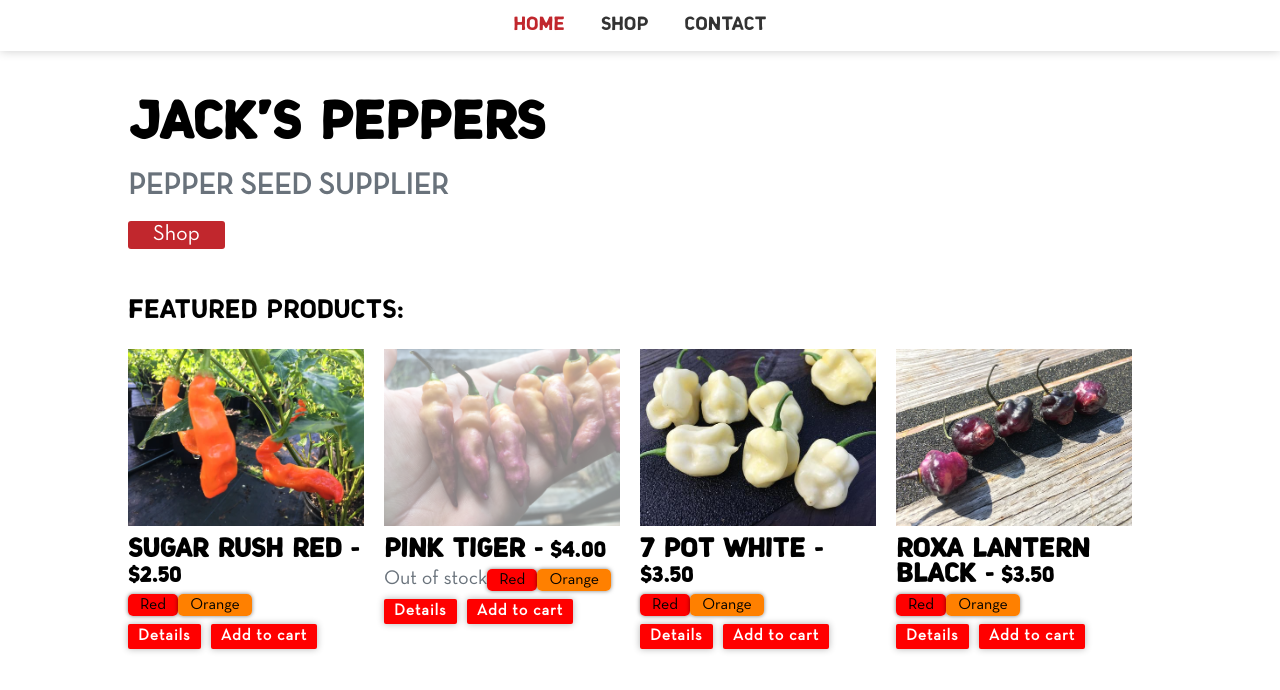
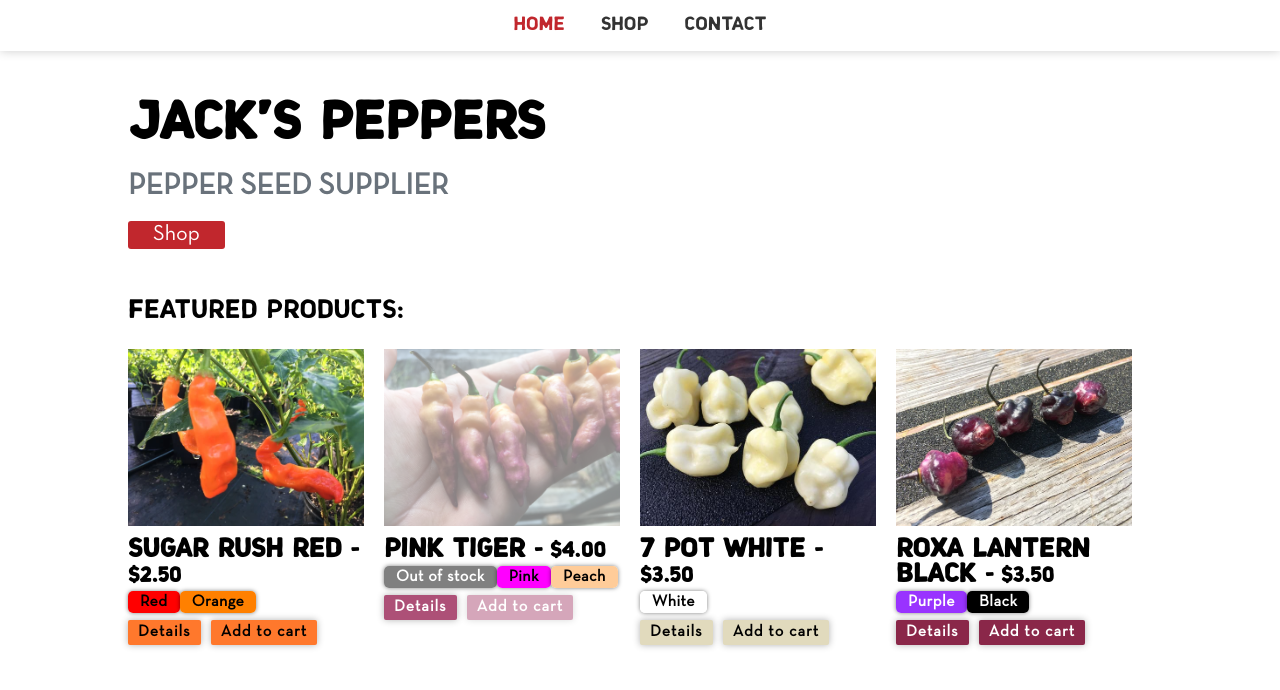
Before and after one commit to JackRKelly/JacksPeppers, a React (Create React App) app in the folder client/: page /home in a window 1280 px wide. Shown: the top 690 px of the page. Built offline with nearby package versions, Linux system fonts and the light colour scheme.

Commit message:
Added heat rating and color invert for card buttons

```diff
--- a/client/src/components/ProductCard/ProductCard.tsx
+++ b/client/src/components/ProductCard/ProductCard.tsx
@@ -7,6 +7,7 @@ interface Props {
   title: string;
   price: number;
   inStock: boolean;
+  heat: number;
   id: number;
   colorList: Array<string>;
   color?: string;
@@ -14,7 +15,7 @@ interface Props {
 }
 
 const ProductCard: React.FC<Props> = (props) => {
-  const { title, price, inStock, id, colorList, image } = props;
+  const { title, price, inStock, id, colorList, color, image, heat } = props;
 
   const [imagePath, setImagePath] = useState();
 
@@ -23,6 +24,25 @@ const ProductCard: React.FC<Props> = (props) => {
       setImagePath(image.default)
     );
   }
+
+  const lightOrDark = (color: string): boolean => {
+    let tempColor: any;
+    var r: number, g: number, b: number, hsp;
+
+    tempColor = color.match(
+      /^rgba?\((\d+),\s*(\d+),\s*(\d+)(?:,\s*(\d+(?:\.\d+)?))?\)$/
+    );
+    r = tempColor ? (tempColor[1] as number) : 0;
+    g = tempColor ? (tempColor[2] as number) : 0;
+    b = tempColor ? (tempColor[3] as number) : 0;
+
+    hsp = Math.sqrt(0.299 * (r * r) + 0.587 * (g * g) + 0.114 * (b * b));
+    if (hsp > 127.5) {
+      return true;
+    } else {
+      return false;
+    }
+  };
 
   return (
     <div className="product-card">
@@ -38,9 +58,8 @@ const ProductCard: React.FC<Props> = (props) => {
         <span className="product-card--price">- ${price.toFixed(2)}</span>
       </h1>
       <div className="product-card--tags">
-        <span className="product-card--availability">
-          {!inStock ? "Out of stock" : ""}
-        </span>
+        {!inStock ? <ProductTag text={"Out of stock"} color={"gray"} /> : ""}
+
         {colorList.map((color, index) => (
           <ProductTag
             text={color.split("|")[0]}
@@ -54,11 +73,13 @@ const ProductCard: React.FC<Props> = (props) => {
         className="product-card--link"
         to={`/product/${id}`}
         style={{
-          backgroundColor: colorList[0].split("|")[1],
-          // color: invert ? "#333" : "white",
-          // boxShadow: invert
-          //   ? "0 0 7px rgba(0, 0, 0, 0.2)"
-          //   : "0 0 7px rgba(0, 0, 0, 0.3)",
+          backgroundColor: color ? color : colorList[0].split("|")[1],
+          color: lightOrDark(color ? color : colorList[0].split("|")[0])
+            ? "black"
+            : "white",
+          boxShadow: lightOrDark(color ? color : colorList[0].split("|")[0])
+            ? "black"
+            : "white",
         }}
       >
         Details
@@ -67,13 +88,15 @@ const ProductCard: React.FC<Props> = (props) => {
         className="product-card--link"
         to={`/product/${id}`}
         style={{
-          backgroundColor: colorList[0].split("|")[1],
-          // color: invert ? "#333" : "white",
-          // boxShadow: invert
-          //   ? "0 0 7px rgba(0, 0, 0, 0.2)"
-          //   : "0 0 7px rgba(0, 0, 0, 0.3)",
-          // opacity: inStock ? 1 : 0.5,
-          // pointerEvents: inStock ? "auto" : "none",
+          backgroundColor: color ? color : colorList[0].split("|")[1],
+          color: lightOrDark(color ? color : colorList[0].split("|")[0])
+            ? "black"
+            : "white",
+          boxShadow: lightOrDark(color ? color : colorList[0].split("|")[0])
+            ? "black"
+            : "white",
+          opacity: inStock ? 1 : 0.5,
+          pointerEvents: inStock ? "auto" : "none",
         }}
       >
         Add to cart
--- a/client/src/components/ProductTag/ProductTag.tsx
+++ b/client/src/components/ProductTag/ProductTag.tsx
@@ -30,7 +30,7 @@ const ProductTag: React.FC<Props> = (props) => {
 
   return (
     <span
-      className="color-tag"
+      className="product-tag"
       style={{
         backgroundColor: color,
         color: lightOrDark(color) ? "black" : "white",
--- a/client/src/components/ProductTag/index.scss
+++ b/client/src/components/ProductTag/index.scss
@@ -1,7 +1,9 @@
 @import "../../assets/variables.scss";
 
-.color-tag {
+.product-tag {
   padding: 4px 12px;
   border-radius: 5px;
   box-shadow: 0 0 4px rgba(0, 0, 0, 0.5);
+  font-weight: bolder;
+  letter-spacing: 0.5px;
 }
--- a/client/src/pages/Home/Home.tsx
+++ b/client/src/pages/Home/Home.tsx
@@ -22,33 +22,41 @@ const Home: React.FC = () => {
           <ProductCard
             id={53}
             title="Sugar Rush Red"
+            heat={1}
             price={2.5}
             inStock={true}
             colorList={["Red|rgb(255, 0, 0)", "Orange|rgb(255, 128, 0)"]}
+            color="rgb(255,120,44)"
             image="sugar-red.jpg"
           />
           <ProductCard
             id={55}
             title="Pink Tiger"
+            heat={4}
             price={4}
             inStock={false}
-            colorList={["Red|rgb(255, 0, 0)", "Orange|rgb(255, 128, 0)"]}
+            colorList={["Pink|rgb(255, 0, 255)", "Peach|rgb(255, 204, 153)"]}
+            color="rgb(173,80,119)"
             image="pinktiger.jpg"
           />
           <ProductCard
             id={24}
             title="7 Pot White"
+            heat={4}
             price={3.5}
             inStock={true}
-            colorList={["Red|rgb(255, 0, 0)", "Orange|rgb(255, 128, 0)"]}
+            colorList={["White|rgb(255, 255, 255)"]}
+            color="rgb(225,218,189)"
             image="7potwhite.jpg"
           />
           <ProductCard
             id={24}
             title="Roxa Lantern Black"
+            heat={4}
             price={3.5}
             inStock={true}
-            colorList={["Red|rgb(255, 0, 0)", "Orange|rgb(255, 128, 0)"]}
+            colorList={["Purple|rgb(153, 51, 255)", "Black|rgb(0, 0, 0)"]}
+            color="rgb(138,39,73)"
             image="roxa-black.jpg"
           />
         </div>
--- a/client/src/pages/Product/Product.tsx
+++ b/client/src/pages/Product/Product.tsx
@@ -82,10 +82,11 @@ const Product: React.FC = () => {
           </h1>
           <h3 className="product-info--main-price">
             ${pepper.price.toFixed(2)} - {pepper.seedCount}+ Seeds -{" "}
-            {pepper.colorList.map((color) => (
+            {pepper.colorList.map((color, index) => (
               <ProductTag
                 text={color.split("|")[0]}
                 color={color.split("|")[1]}
+                key={index}
               />
             ))}
           </h3>
--- a/client/src/pages/Shop/Shop.tsx
+++ b/client/src/pages/Shop/Shop.tsx
@@ -1,4 +1,4 @@
-import React, { useState, useRef } from "react";
+import React, { useState } from "react";
 import "./index.scss";
 import ProductCard from "../../components/ProductCard/ProductCard";
 import ProductTag from "../../components/ProductTag/ProductTag";
@@ -135,33 +135,41 @@ const Shop: React.FC = () => {
           <ProductCard
             id={53}
             title="Sugar Rush Red"
+            heat={1}
             price={2.5}
             inStock={true}
             colorList={["Red|rgb(255, 0, 0)", "Orange|rgb(255, 128, 0)"]}
+            color="rgb(255,120,44)"
             image="sugar-red.jpg"
           />
           <ProductCard
             id={55}
             title="Pink Tiger"
+            heat={4}
             price={4}
             inStock={false}
-            colorList={["Red|rgb(255, 0, 0)", "Orange|rgb(255, 128, 0)"]}
+            colorList={["Pink|rgb(255, 0, 255)", "Peach|rgb(255, 204, 153)"]}
+            color="rgb(173,80,119)"
             image="pinktiger.jpg"
           />
           <ProductCard
             id={24}
             title="7 Pot White"
+            heat={4}
             price={3.5}
             inStock={true}
-            colorList={["Red|rgb(255, 0, 0)", "Orange|rgb(255, 128, 0)"]}
+            colorList={["White|rgb(255, 255, 255)"]}
+            color="rgb(225,218,189)"
             image="7potwhite.jpg"
           />
           <ProductCard
             id={24}
             title="Roxa Lantern Black"
+            heat={4}
             price={3.5}
             inStock={true}
-            colorList={["Red|rgb(255, 0, 0)", "Orange|rgb(255, 128, 0)"]}
+            colorList={["Purple|rgb(153, 51, 255)", "Black|rgb(0, 0, 0)"]}
+            color="rgb(138,39,73)"
             image="roxa-black.jpg"
           />
         </div>
```
